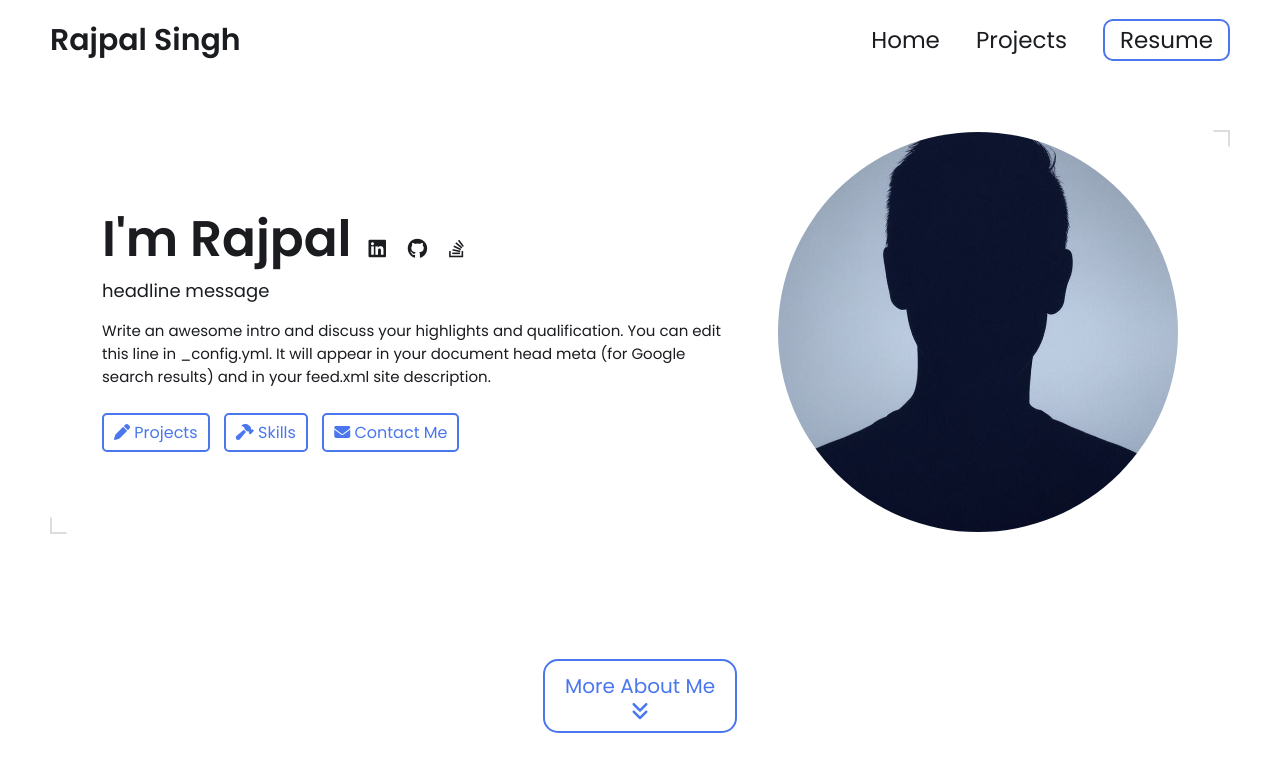
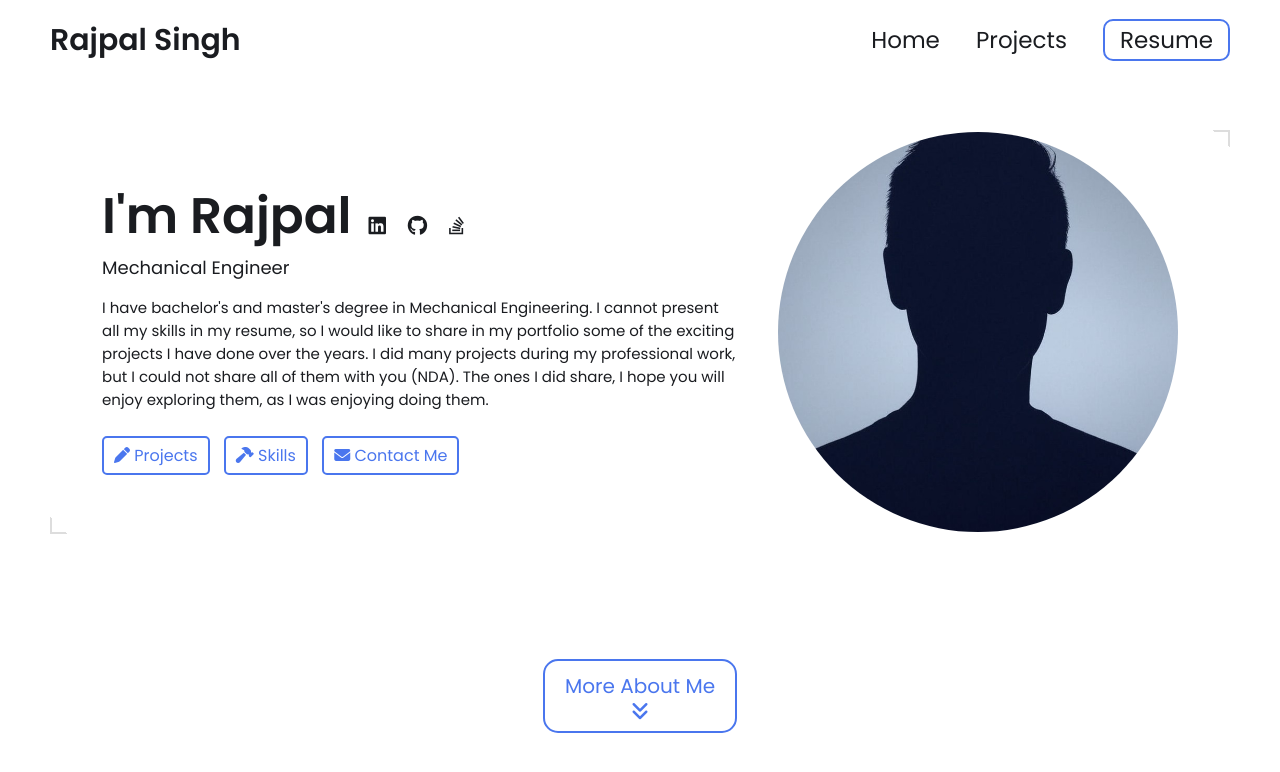
Before and after one commit to Rajpal03/rajpal03.github.io, a Jekyll site: the page built from index.html, in a window 1280 px wide and 900 px high. Shown: the top 772 px of the window. Built offline with Jekyll 4.4.1, drawn with Linux system fonts in a browser that asks for light colours.

Commit message:
Update _config.yml

```diff
--- a/_config.yml
+++ b/_config.yml
@@ -13,11 +13,13 @@ title: Rajpal's Portfolio # This is what shows up in the tab of the browser
 
 # Hero Section
 name: Rajpal Singh
-headline: headline message
+headline: Mechanical Engineer
 description: >- # dont remove this line. this will ignore all new lines until the next section
-  Write an awesome intro and discuss your highlights and qualification. You can edit this
-  line in _config.yml. It will appear in your document head meta (for
-  Google search results) and in your feed.xml site description.
+  I have bachelor's and master's degree in Mechanical Engineering. I cannot present all my skills in my resume,
+  so I would like to share in my portfolio some of the exciting projects I have done over the years.
+
+  I did many projects during my professional work, but I could not share all of them with you (NDA). The ones
+  I did share, I hope you will enjoy exploring them, as I was enjoying doing them.
 
 # Place your profile image in /assets/images/profile-image/folder and edit the file name
 profile_image: ./assets/images/profile-image/avatar.jpeg
```
